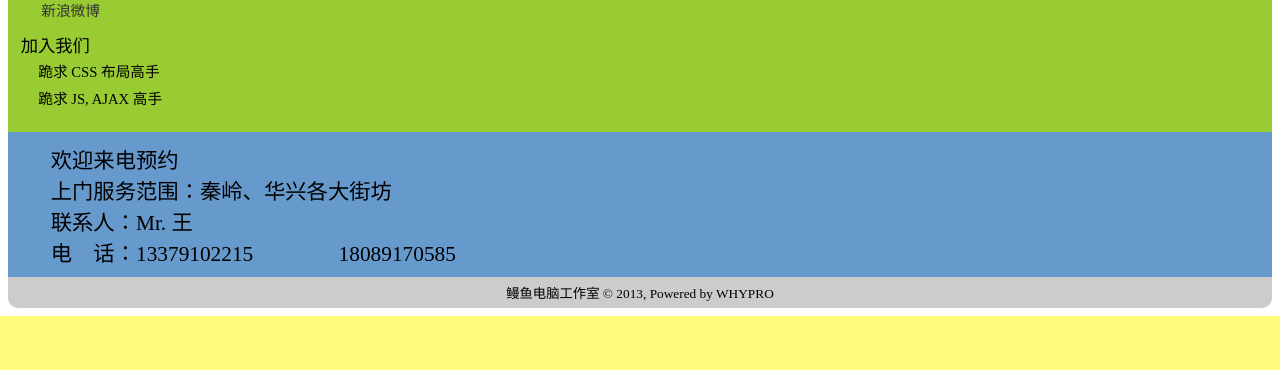
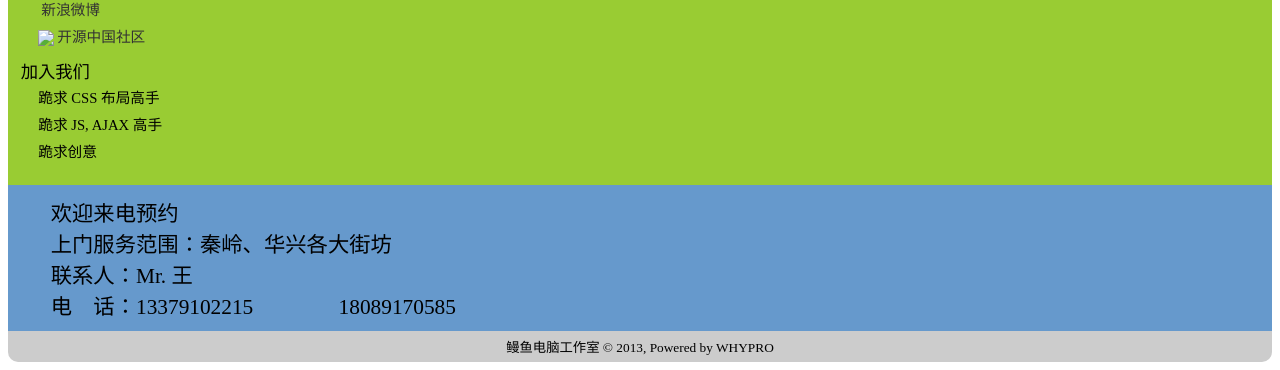
Before and after one commit to whypro/Weixiu, a Flask app: page /register/ in a window 1280 px wide. Shown: the part 839-1209 px from the top of the page. Before the commit the page ends 1155 px from the top, so only its background shows below. Run offline with Flask 2, Linux system fonts and the light colour scheme; some libraries are stand-ins or nearby versions.

Commit message:
修复 BAE 运行 BUG，修复 CSS 在 IE 下的 BUG，修改模板

```diff
--- a/run.py
+++ b/run.py
@@ -6,9 +6,9 @@ app.config.from_object('config')
 app.debug = True
 from views import *
 
-if __name__ == '__main__':
-    if 'SERVER_SOFTWARE' in os.environ:
-        from bae.core.wsgi import WSGIApplication
-        application = WSGIApplication(app)
-    else:
-        app.run()
+
+if 'SERVER_SOFTWARE' in os.environ:
+    from bae.core.wsgi import WSGIApplication
+    application = WSGIApplication(app)
+elif __name__ == '__main__':
+    app.run()
--- a/static/css/style.css
+++ b/static/css/style.css
@@ -61,6 +61,8 @@ a {
 
 #main {
     background: #99CC33;
+    float: left;
+    width: 100%;
 }
 
 .clear {
@@ -101,7 +103,7 @@ a {
 }
 
 .side-left img {
-    vertical-align: middle;
+    vertical-align: bottom;
 }
 
 #content {
--- a/templates/base.html
+++ b/templates/base.html
@@ -39,11 +39,13 @@
                 <li><img src="http://img3.douban.com/pics/douban-icons/favicon_16x16.png" /><a href="http://www.douban.com/people/whypro/" target="_blank">豆瓣</a></li>
                 <li><img src="http://wiki.dev.renren.com/mediawiki/images/c/c4/%E5%B0%8F-16X16.png" /><a href="http://www.renren.com/248007007" target="_blank">人人网</a></li>
                 <li><img src="http://img.t.sinajs.cn/t4/style/images/staticlogo/download/Buttons/16x16/Weibo_Buttons_16x16_gold_back.png" /><a href="http://weibo.com/anchovit" target="_blank">新浪微博</a></li>
+                <li><img src="http://www.oschina.net/img/favicon.ico" /><a href="http://my.oschina.net/apoptosis" target="_blank">开源中国社区</a></li>
             </ul>
             <ul>
                 加入我们
                 <li>跪求 CSS 布局高手</li>
                 <li>跪求 JS, AJAX 高手</li>
+                <li>跪求创意</li>
             </ul>
         </div>
         {% block body %}{% endblock %}
```
Lines whose indentation alone changed are shown as unchanged.
